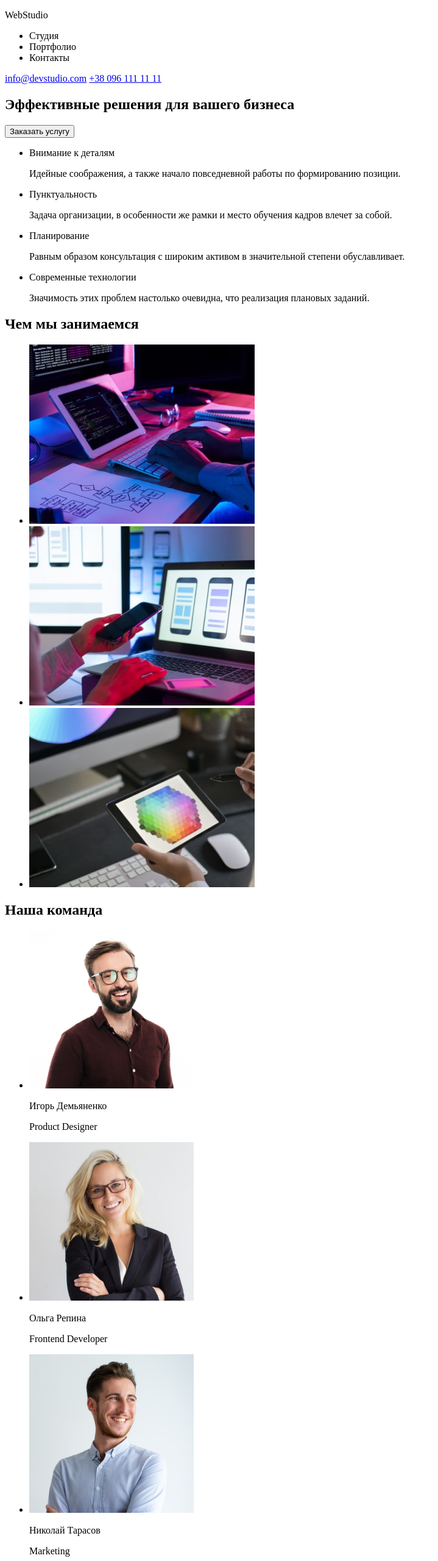
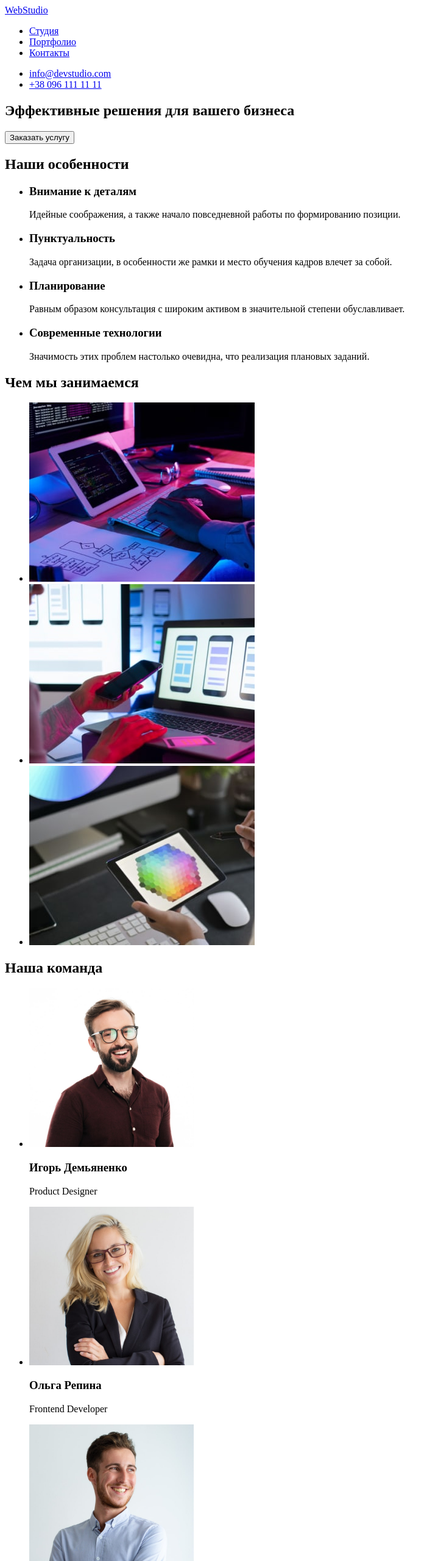
Before and after one commit to GaletaAndrew/goit, a plain HTML site: page index.html in a window 1280 px wide. Shown: the top 2560 px of the page at 61% size, without its empty margins (0-719 px from the left). Drawn offline with Linux system fonts and the light colour scheme.

Commit message:
homework2

```diff
--- a/index.html
+++ b/index.html
@@ -1,5 +1,5 @@
 <!DOCTYPE html>
-<html lang="en">
+<html lang="ru">
 <head>
     <meta charset="UTF-8">
     <meta http-equiv="X-UA-Compatible" content="IE=edge">
@@ -8,53 +8,56 @@
 </head>
 <body>
  <header>
-    <p>WebStudio</p>
     <nav>
+    <a href="./index.html">WebStudio</a>
     <ul>
-        <li>Студия</li>
-        <li>Портфолио</li>
-        <li>Контакты</li>
+        <li><a href="./index.html">Студия</a></li>
+        <li><a href="#">Портфолио</a></li>
+        <li><a href="#">Контакты</a></li>
     </ul>
     </nav>
-
-    <a href="info@devstudio.com">info@devstudio.com</a>
-    <a href="tel:+380961111111">+38 096 111 11 11</a>
+     <ul>
+        <li><a href="info@devstudio.com">info@devstudio.com</a></li>
+        <li><a href="tel:+380961111111">+38 096 111 11 11</a></li>
+     </ul>
  </header>
+ <main>
  <section>
     <h1>Эффективные решения для вашего бизнеса</h1>
-    <button>Заказать услугу</button>
+    <input type="button" value="Заказать услугу">
  </section>
- <div>
+ <section>
+    <h2>Наши особенности</h2>
     <ul>
         <li>
-            <p>Внимание к деталям</p>
+            <h3>Внимание к деталям</h3>
             <p>Идейные соображения, а также начало повседневной работы по формированию позиции.</p>
         </li>
         <li>
-            <p>Пунктуальность</p>
+            <h3>Пунктуальность</h3>
             <p>Задача организации, в особенности же рамки и место обучения кадров влечет за собой.</p>
         </li>
         <li>
-            <p>Планирование</p>
+            <h3>Планирование</h3>
             <p>Равным образом консультация с широким активом в значительной степени обуславливает.</p>
         </li>
         <li>
-            <p>Современные технологии</p>
+            <h3>Современные технологии</h3>
             <p>Значимость этих проблем настолько очевидна, что реализация плановых заданий.</p>
         </li>
     </ul>
-</div>
+</section>
  <section>
     <h2>Чем мы занимаемся</h2>
      <ul>
         <li>
-            <img src="./images/box1-min.jpg" alt="whatwedo" width="370" height="294">
+            <img src="./images/box1-min.jpg" alt="Человек за комп'ютером" width="370" height="294">
         </li>
         <li>
-            <img src="./images/box2-min.jpg" alt="whatwedo" width="370" height="294">
+            <img src="./images/box2-min.jpg" alt="Человек с телефоном" width="370" height="294">
         </li>
         <li>
-            <img src="./images/box3-min.jpg" alt="whatwedo" width="370" height="294">
+            <img src="./images/box3-min.jpg" alt="Человек с планшетом" width="370" height="294">
         </li>
      </ul>
  </section>
@@ -62,33 +65,34 @@
     <h2>Наша команда</h2>
     <ul>
         <li>
-            <img src="./images/emp1-min.jpg" alt="employer" width="270" height="260">
-                <p>Игорь Демьяненко</p>
+            <img src="./images/emp1-min.jpg" alt="Игорь Демьяненко" width="270" height="260">
+                <h3>Игорь Демьяненко</h3>
                 <p>Product Designer</p>
         </li>
         <li>
-            <img src="./images/emp2-min.jpg" alt="employer" width="270" height="260">
-                <p>Ольга Репина</p>
+            <img src="./images/emp2-min.jpg" alt="Ольга Репина" width="270" height="260">
+                <h3>Ольга Репина</h3>
                 <p>Frontend Developer</p>
         </li>
         <li>
-            <img src="./images/emp3-min.jpg" alt="employer" width="270" height="260">
-                <p>Николай Тарасов</p>
+            <img src="./images/emp3-min.jpg" alt="Николай Тарасов" width="270" height="260">
+                <h3>Николай Тарасов</h3>
                 <p>Marketing</p>
         </li>
         <li>
-            <img src="./images/emp4-min.jpg" alt="employer" width="270" height="260">
-                <p>Михаил Ермаков</p>
+            <img src="./images/emp4-min.jpg" alt="Михаил Ермаков" width="270" height="260">
+                <h3>Михаил Ермаков</h3>
                 <p>UI Designer</p>
         </li>
     </ul>
  </section>
+ </main>
  <footer>
+    <a href="./index.html">WebStudio</a>
     <address>
-        <p>WebStudio</p>
         <ul>
         <li>
-            <a href="https://goo.gl/maps/yCuGq5iEMmN5MK3H8">г. Киев, пр-т Леси Украинки, 26</a>
+            <a href="https://goo.gl/maps/yCuGq5iEMmN5MK3H8" target="_blank" rel="noopener noreferrer nofollow">г. Киев, пр-т Леси Украинки, 26</a>
         </li>
         <li>
             <a href="mailto:info@example.com">info@example.com</a>
```
